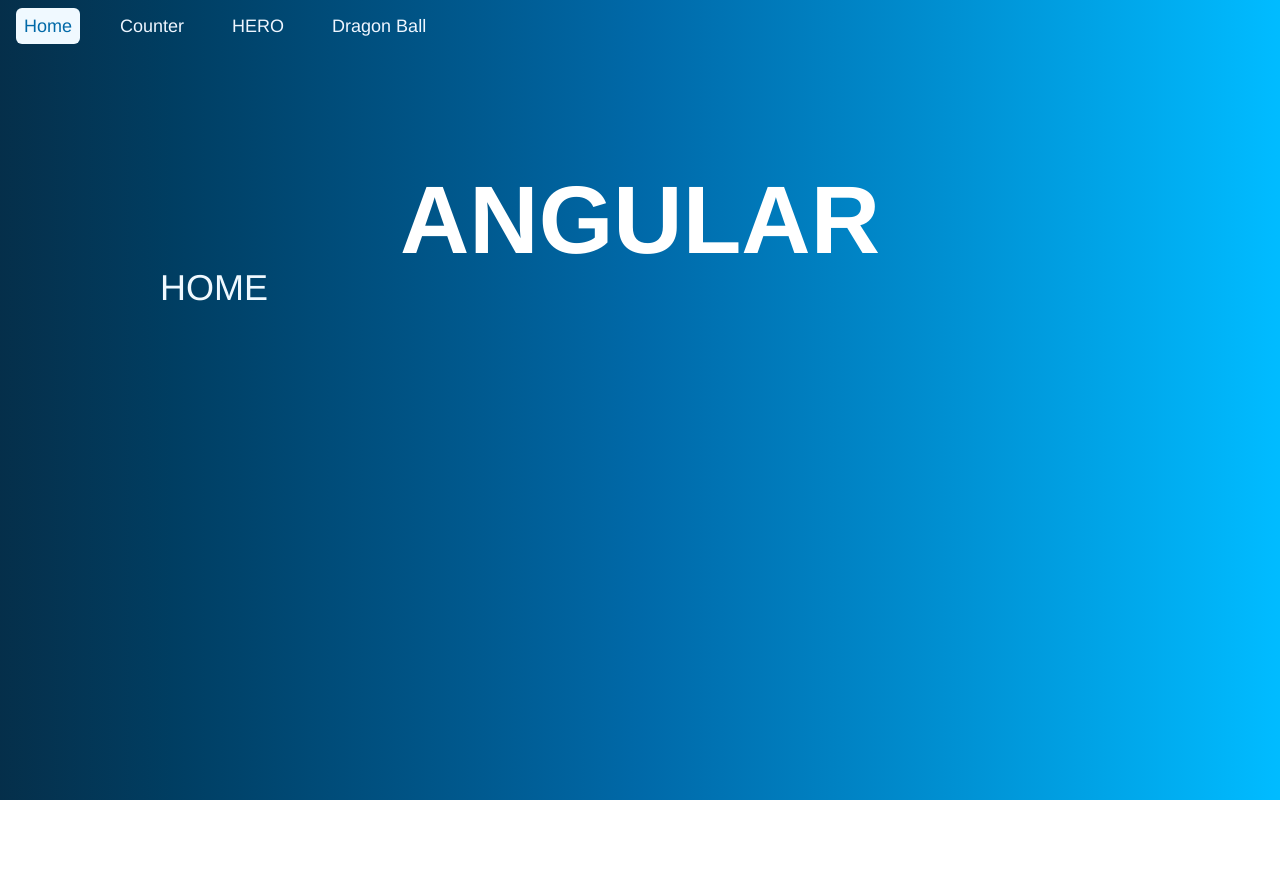
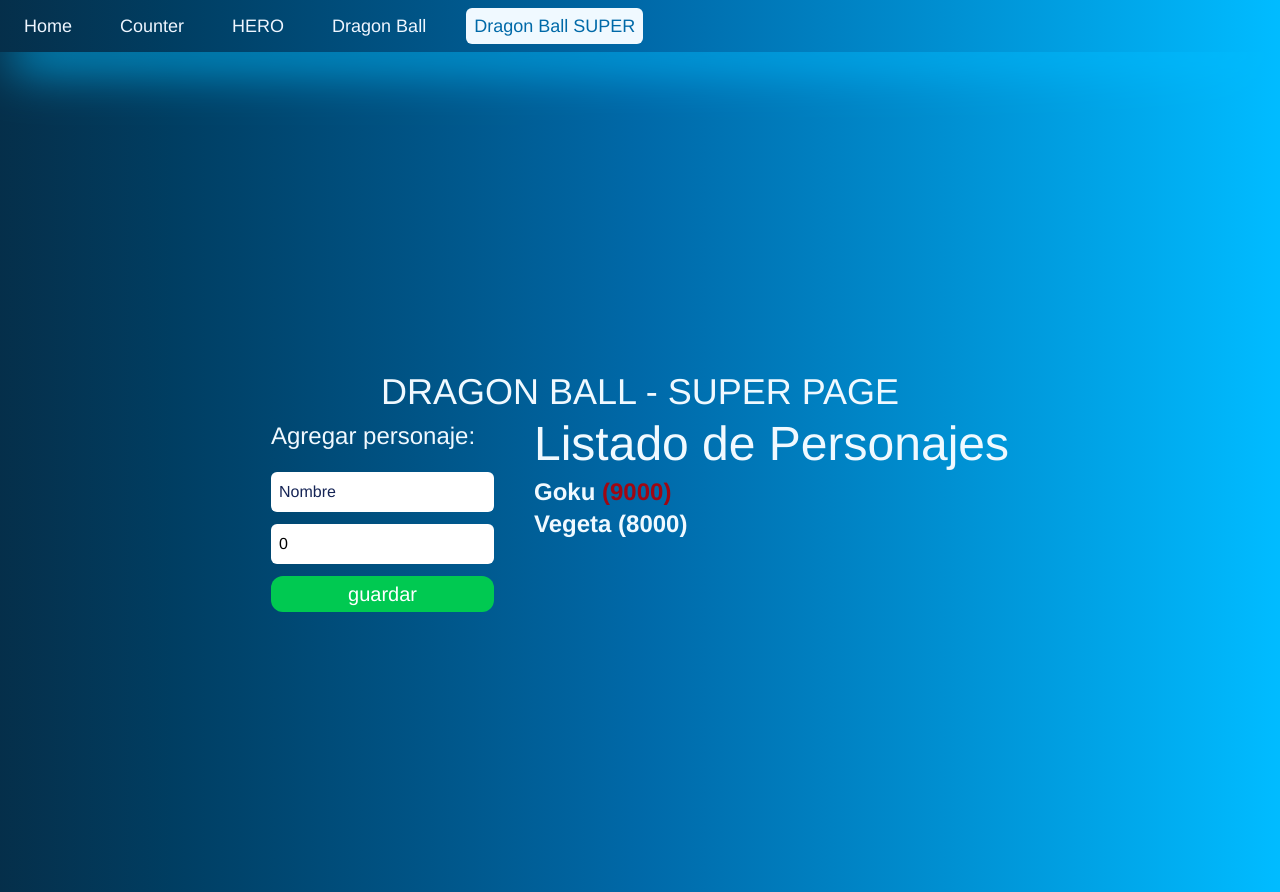
Before and after one commit to adrianurbano30/julio, an Angular app: page /dragonballsuper in a window 1280 px wide. Before the commit this address led to /. Before the commit the page ends 800 px from the top, so only its background shows below. Built offline with nearby package versions, Linux system fonts and the light colour scheme.

Commit message:
creacion de nuevo componente Dragon ball - super usando signals con input output implementando interface

```diff
--- a/src/app/app.routes.ts
+++ b/src/app/app.routes.ts
@@ -8,5 +8,6 @@
   {path:'counter',loadComponent:()=>import('./pages/counter/counter').then(m=>m.Counter)},
   {path:'hero',loadComponent:()=>import('./pages/hero/hero').then(m=>m.Hero)},
   {path:'dragonball',loadComponent:()=>import('./pages/dragonball/dragonball').then(m=>m.Dragonball)},
+  {path:'dragonballsuper',loadComponent:()=>import('./pages/dragonball-super/dragonball-super').then(m=>m.DragonballSuper)},
   {path:'**',redirectTo:''}
 ];
--- /dev/null
+++ b/src/app/components/dragonball/character-app/character-app.component.html
@@ -0,0 +1,9 @@
+<div class="flex flex-col gap-3 mr-10">
+
+    <h1 class="text-2xl my-2 text-sky-50 ">Agregar personaje:</h1>
+
+    <input #txtname2 [value]="name()" (input)="name.set(txtname2.value)"  type="text" class="bg-white rounded-md p-2 placeholder-blue-950" placeholder="Nombre" >
+    <input #txtpower2 [value]="power()" (input)="power.set(+txtpower2.value)" type="number" class="bg-white rounded-md p-2 placeholder-blue-950" placeholder="Poder" >
+    <button (click)="addcharacter()"  class="bg-green-500 p-1 text-xl text-white rounded-xl cursor-pointer">guardar</button>
+
+  </div>
--- /dev/null
+++ b/src/app/components/dragonball/character-app/character-app.component.ts
@@ -0,0 +1,33 @@
+import {  Component, output, signal } from '@angular/core';
+import { chacracter } from '../../../interfaces/character.interface';
+
+@Component({
+  selector: 'app-character-app',
+  imports: [],
+  templateUrl: './character-app.component.html',
+
+})
+export class CharacterAppComponent {
+
+   newCharacter = output<chacracter>();
+    name = signal('');
+    power = signal(0);
+
+
+    addcharacter(){
+
+        if (!this.name() || !this.power || this.power()<=0) {
+          return;
+        }
+        const newcharacter:chacracter = {
+          id:Math.floor(Math.random() * 1000),
+          name:this.name(),
+          power:this.power()
+        }
+        //this.characters().push(newcharacter);
+        this.newCharacter.emit(newcharacter)
+
+        this.name.set('');
+        this.power.set(0);
+      }
+}
--- /dev/null
+++ b/src/app/components/dragonball/character-list/character-list.component.html
@@ -0,0 +1,8 @@
+<div class="flex flex-col">
+    <h1 class="text-5xl my-2 text-sky-50">{{listName()}} </h1>
+    @for (character of characters(); track character.name) {
+      @if (character.power>=8000) {
+      <h2  class="text-2xl text-sky-50 font-bold">{{character.name}} <span  [ngClass]="{'text-red-800':character.power>=9000,'text-sky-50':character.power<9000 }" class=" font-bold"> ({{character.power}}) </span> </h2>
+      }
+    }
+  </div>
--- /dev/null
+++ b/src/app/components/dragonball/character-list/character-list.component.ts
@@ -0,0 +1,16 @@
+import { NgClass } from '@angular/common';
+import { ChangeDetectionStrategy, Component, input } from '@angular/core';
+import { chacracter } from '../../../interfaces/character.interface';
+
+@Component({
+  selector: 'app-character-list',
+  imports: [NgClass],
+  templateUrl: './character-list.component.html',
+
+})
+export class CharacterListComponent {
+
+  characters = input.required<chacracter[]>();
+  listName = input.required<string>();
+
+ }
--- a/src/app/components/navbar/navbar.html
+++ b/src/app/components/navbar/navbar.html
@@ -1,5 +1,5 @@
-<nav class="">
-    <div class="max-w-screen-xl px-4 py-3 mx-auto">
+<nav class="w-full shadow-2xl shadow-sky-400">
+    <div class="max-w-screen-xl px-4 py-3 mx-auto ">
         <div class="flex items-center">
             <ul class="flex flex-row font-medium mt-0 space-x-8 rtl:space-x-reverse text-sm">
                 <li>
@@ -14,6 +14,9 @@
                 <li>
                     <a  routerLink="dragonball" routerLinkActive="bg-sky-50 text-sky-700" class="  p-2 text-blue-50 transition rounded-md text-lg duration-700 ">Dragon Ball</a>
                 </li>
+                <li>
+                    <a  routerLink="dragonballsuper" routerLinkActive="bg-sky-50 text-sky-700" class="  p-2 text-blue-50 transition rounded-md text-lg duration-700 ">Dragon Ball SUPER</a>
+                </li>
             </ul>
         </div>
     </div>
--- /dev/null
+++ b/src/app/interfaces/character.interface.ts
@@ -0,0 +1,5 @@
+export interface chacracter{
+  id:number;
+  name:string;
+  power: number;
+}
--- /dev/null
+++ b/src/app/pages/dragonball-super/dragonball-super.html
@@ -0,0 +1,13 @@
+<div class="h-screen flex flex-col items-center justify-center m-2">
+
+<h1 class="text-4xl text-sky-50">DRAGON BALL - SUPER PAGE</h1>
+
+  <div class="flex flex-row">
+
+  <app-character-app (newCharacter)="addCaracter($event)"></app-character-app>
+
+   <app-character-list listName="Listado de Personajes" [characters]="characters()" ></app-character-list>
+
+  </div>
+
+</div>
--- /dev/null
+++ b/src/app/pages/dragonball-super/dragonball-super.ts
@@ -0,0 +1,29 @@
+import { NgClass } from '@angular/common';
+import { Component, signal } from '@angular/core';
+import { CharacterListComponent } from "../../components/dragonball/character-list/character-list.component";
+import { chacracter } from '../../interfaces/character.interface';
+import { CharacterAppComponent } from "../../components/dragonball/character-app/character-app.component";
+
+
+
+@Component({
+  selector: 'app-dragonball-super',
+  imports: [CharacterListComponent, CharacterAppComponent],
+  templateUrl: './dragonball-super.html',
+  styleUrl: './dragonball-super.css'
+})
+export class DragonballSuper {
+
+    name = signal('');
+    power = signal(0);
+
+    characters = signal<chacracter[]>([
+      { id:1, name: 'Goku', power: 9000 },
+      { id:1, name: 'Vegeta', power: 8000 },
+    ]);
+
+    addCaracter(character:chacracter){
+      this.characters.update((list)=>[...list,character]);
+    }
+
+}
```
Also changed, not shown: src/app/pages/dragonball/dragonball.ts (+2 -5 lines), src/app/pages/dragonball-super/dragonball-super.css (added).
